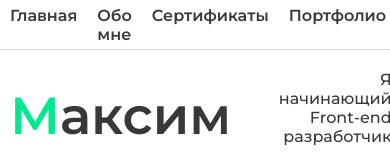
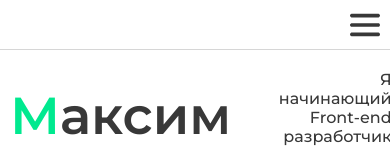
Before and after one commit to maksim4k1/maksim4k1.github.io, a React (Create React App) app: page /#/ in a window 390 px wide. Shown: the top 157 px of the page. Built offline with nearby package versions, Linux system fonts and the light colour scheme.

Commit message:
added MobileMenu component for Header

```diff
--- /dev/null
+++ b/src/assets/MenuIcon.jsx
@@ -0,0 +1,27 @@
+import React from "react";
+
+function MenuIcon () {
+  return(
+    <svg version="1.0" xmlns="http://www.w3.org/2000/svg"
+    width="512.000000pt" height="512.000000pt" viewBox="0 0 512.000000 512.000000"
+    preserveAspectRatio="xMidYMid meet">
+
+    <g transform="translate(0.000000,512.000000) scale(0.100000,-0.100000)"
+    fill="#383838" stroke="none">
+    <path d="M244 4471 c-94 -23 -177 -91 -217 -180 -32 -68 -31 -189 2 -255 32
+    -65 90 -122 154 -152 l52 -24 2325 0 2325 0 52 24 c64 30 122 87 154 152 33
+    66 34 187 2 255 -30 66 -86 124 -151 156 l-57 28 -2305 2 c-1268 0 -2319 -2
+    -2336 -6z"/>
+    <path d="M230 2861 c-84 -26 -160 -90 -201 -171 -19 -37 -23 -61 -23 -130 0
+    -72 4 -92 26 -135 31 -60 86 -114 148 -146 l45 -24 2335 0 2335 0 50 27 c111
+    59 170 155 170 278 0 123 -59 219 -170 278 l-50 27 -2320 2 c-1276 1 -2331 -2
+    -2345 -6z"/>
+    <path d="M169 1227 c-232 -120 -221 -439 20 -559 l46 -23 2325 0 2325 0 57 28
+    c65 32 121 90 151 156 32 68 31 189 -2 255 -32 65 -90 122 -154 152 l-52 24
+    -2327 0 -2326 0 -63 -33z"/>
+    </g>
+    </svg>
+  );
+}
+
+export default MenuIcon;
--- /dev/null
+++ b/src/components/UI/Header/MobileMenu/index.jsx
@@ -0,0 +1,57 @@
+import React from "react";
+import { connect } from "react-redux";
+import styled from "styled-components";
+import { closeMenuAction } from "../../../../redux/actions/menuActions";
+import { gap } from "../../../../styles/mixins";
+import AppLink from "../../AppLink";
+
+const Menu = styled.div`
+  width: 100%;
+  height: 100%;
+  position: fixed;
+  left: 0;
+  display: none;
+  justify-content: center;
+  align-items: center;
+  background: var(--color-modal-bg);
+  transition: all 0.5s;
+  @media screen and (max-width: 600px){
+    &{
+      display: flex;
+    }
+  }
+  z-index: 100;
+`;
+const Navigation = styled.nav`
+  display: flex;
+  flex-flow: column;
+  ${gap("30px")}
+  align-items: center;
+  font-size: 28px;
+  &>a{
+    color: var(--color-white);
+  }
+`;
+
+function MobileMenu ({isOpenMenu, closeMenu}) {
+  return(
+    <Menu style={isOpenMenu ? {top: 0} : {top: "-120vh"}} onClick={closeMenu}>
+      <Navigation>
+        <AppLink href="/">Главная</AppLink>
+        <AppLink href="/#about">Обо мне</AppLink>
+        <AppLink href="/#certificates">Сертификаты</AppLink>
+        <AppLink href="/#portfolio">Портфолио</AppLink>
+        <AppLink href="/#contacts">Контакты</AppLink>
+      </Navigation>
+    </Menu>
+  );
+}
+
+const mapStateToProps = (state) => ({
+  isOpenMenu: state.menu.isOpenMenu,
+});
+const mapDispatchToProps = {
+  closeMenu: closeMenuAction,
+}
+
+export default connect(mapStateToProps, mapDispatchToProps)(MobileMenu);
--- a/src/components/UI/Header/index.jsx
+++ b/src/components/UI/Header/index.jsx
@@ -1,7 +1,11 @@
 import React from "react";
+import { connect } from "react-redux";
 import styled from "styled-components";
+import MenuIcon from "../../../assets/MenuIcon";
+import { openMenuAction } from "../../../redux/actions/menuActions";
 import { gap } from "../../../styles/mixins";
 import AppLink from "../AppLink";
+import MobileMenu from "./MobileMenu";
 
 const HeaderElement = styled.header`
   position: fixed;
@@ -17,18 +21,43 @@ const Container = styled.div`
   height: 100%;
   display: flex;
   align-items: center;
+  @media screen and (max-width: 600px){
+    &{
+      justify-content: flex-end;
+    }
+  }
+`;
+const MenuButton = styled.button`
+  width: 30px;
+  height: 30px;
+  &>svg{
+    width: 100%;
+    height: 100%;
+  }
+  @media screen and (min-width: 600px){
+    &{
+      display: none;
+    }
+  }
 `;
 const Navigation = styled.nav`
   width: 100%;
   display: flex;
   ${gap("20px")}
   justify-content: space-between;
+  @media screen and (max-width: 600px){
+    &{
+      display: none;
+    }
+  }
 `;
 
-function Header () {
+function Header ({openMenu}) {
   return(
     <HeaderElement>
+      <MobileMenu/>
       <Container className="container">
+        <MenuButton onClick={openMenu}><MenuIcon/></MenuButton>
         <Navigation>
           <AppLink href="/">Главная</AppLink>
           <AppLink href="/#about">Обо мне</AppLink>
@@ -41,4 +70,8 @@ function Header () {
   );
 }
 
-export default Header;
+const mapDispatchToProps = {
+  openMenu: openMenuAction,
+}
+
+export default connect(null, mapDispatchToProps)(Header);
--- /dev/null
+++ b/src/redux/actions/menuActions.js
@@ -0,0 +1,8 @@
+import { CLOSE_MENU, OPEN_MENU } from "../types";
+
+export function openMenuAction(){
+  return {type: OPEN_MENU};
+}
+export function closeMenuAction(){
+  return {type: CLOSE_MENU};
+}
--- /dev/null
+++ b/src/redux/reducers/menuReducer.js
@@ -0,0 +1,25 @@
+import { CLOSE_MENU, OPEN_MENU } from "../types";
+
+const initialState = {
+  isOpenMenu: false,
+}
+
+function menuReducer(state=initialState, {type}){
+  switch (type) {
+    case OPEN_MENU: {
+      return {
+        ...state,
+        isOpenMenu: true,
+      }
+    } case CLOSE_MENU: {
+      return {
+        ...state,
+        isOpenMenu: false,
+      }
+    } default: {
+      return state;
+    }
+  }
+}
+
+export default menuReducer;
--- a/src/redux/reducers/rootReducer.js
+++ b/src/redux/reducers/rootReducer.js
@@ -1,10 +1,12 @@
 import { combineReducers } from "redux";
 import certificatesReducer from "./certificatesReducer";
+import menuReducer from "./menuReducer";
 import portfolioReducer from "./portfolioReducer";
 
 const rootReducer = combineReducers({
   certificates: certificatesReducer,
   portfolio: portfolioReducer,
+  menu: menuReducer,
 });
 
 export default rootReducer;
--- a/src/redux/types.js
+++ b/src/redux/types.js
@@ -0,0 +1,2 @@
+export const OPEN_MENU = "OPEN_MENU";
+export const CLOSE_MENU = "CLOSE_MENU";
--- a/src/styles/index.css
+++ b/src/styles/index.css
@@ -43,4 +43,5 @@ body{
   --color-gray: #D6D6D6;
   --color-coral: #00E98F;
   --color-bg-gray: #F1F1F1;
+  --color-modal-bg: rgba(0, 0, 0, 0.7);
 }
```
